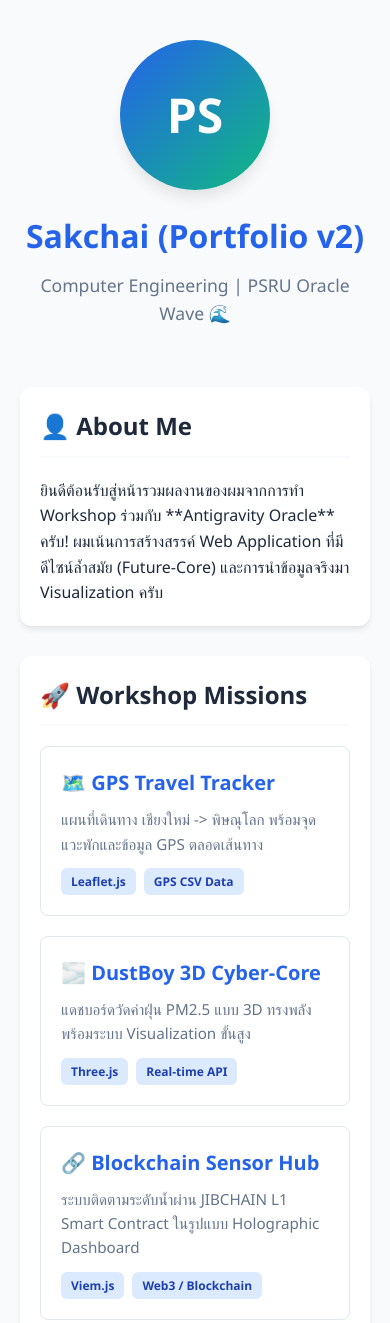
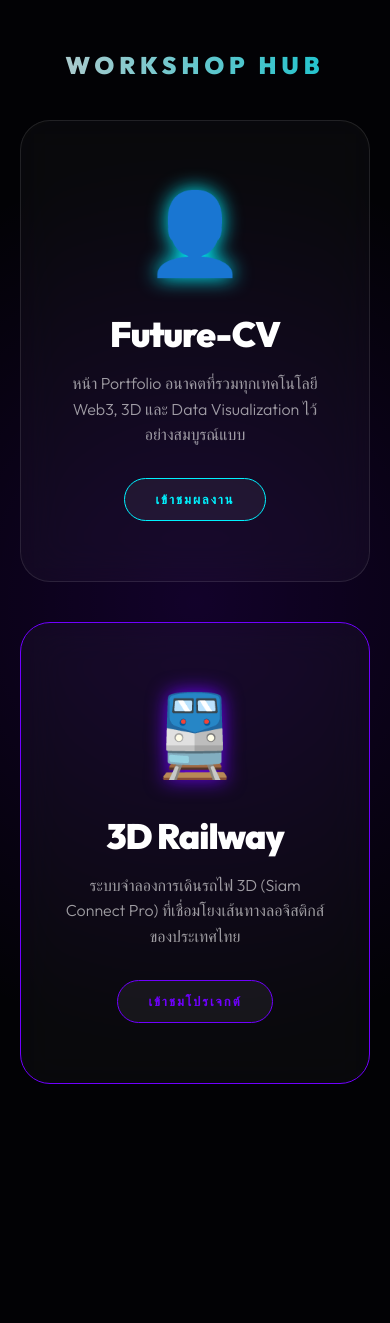
Before and after one commit to sakchai-01/portfolio-v2, a website: page index.html in a window 390 px wide. Shown: the top 1323 px of the page. After the commit the page ends 1204 px from the top, so only its background shows below. Drawn offline with Linux system fonts and the light colour scheme.

Commit message:
Add files via upload

```diff
--- a/index.html
+++ b/index.html
@@ -4,169 +4,155 @@
 <head>
   <meta charset="UTF-8">
   <meta name="viewport" content="width=device-width, initial-scale=1.0">
-  <title>My Portfolio v2 | PSRU Oracle Wave 🌊</title>
+  <title>PSRU Workshop Hub | Future-Core 🌊</title>
+  <link
+    href="https://fonts.googleapis.com/css2?family=Outfit:wght@300;600;900&family=JetBrains+Mono:wght@400;700&display=swap"
+    rel="stylesheet">
   <style>
     :root {
-      --primary: #2563eb;
-      --secondary: #64748b;
-      --bg: #f8fafc;
-      --text: #1e293b;
-      --white: #ffffff;
-      --accent: #10b981;
+      --primary: #00f2ff;
+      --secondary: #7000ff;
+      --bg: #020205;
+      --glass: rgba(255, 255, 255, 0.03);
+      --border: rgba(255, 255, 255, 0.1);
     }
 
     * {
-      box-sizing: border-box;
       margin: 0;
       padding: 0;
+      box-sizing: border-box;
     }
 
     body {
-      font-family: 'Segoe UI', Tahoma, Geneva, Verdana, sans-serif;
       background-color: var(--bg);
-      color: var(--text);
-      line-height: 1.6;
-    }
-
-    .container {
-      max-width: 800px;
-      margin: 0 auto;
-      padding: 40px 20px;
-    }
-
-    header {
-      text-align: center;
-      margin-bottom: 60px;
-    }
-
-    .profile-img {
-      width: 150px;
-      height: 150px;
-      border-radius: 50%;
-      background: linear-gradient(135deg, var(--primary), var(--accent));
-      margin: 0 auto 20px;
+      color: white;
+      font-family: 'Outfit', sans-serif;
+      height: 100vh;
       display: flex;
       align-items: center;
       justify-content: center;
-      color: white;
-      font-size: 3rem;
-      font-weight: bold;
-      box-shadow: 0 10px 15px -3px rgba(0, 0, 0, 0.1);
+      overflow: hidden;
+      background-image:
+        radial-gradient(circle at 50% 50%, rgba(112, 0, 255, 0.15) 0%, transparent 70%);
     }
 
-    h1 {
-      font-size: 2.5rem;
-      margin-bottom: 10px;
-      color: var(--primary);
+    .portal-grid {
+      display: flex;
+      gap: 40px;
+      max-width: 1200px;
+      width: 100%;
+      padding: 20px;
+      perspective: 1000px;
     }
 
-    .subtitle {
-      font-size: 1.1rem;
-      color: var(--secondary);
-      font-weight: 500;
+    .portal-card {
+      flex: 1;
+      background: var(--glass);
+      border: 1px solid var(--border);
+      border-radius: 30px;
+      padding: 60px 40px;
+      text-align: center;
+      text-decoration: none;
+      color: inherit;
+      transition: 0.6s cubic-bezier(0.23, 1, 0.32, 1);
+      backdrop-filter: blur(20px);
+      position: relative;
+      overflow: hidden;
     }
 
-    section {
-      background: var(--white);
-      padding: 30px;
-      border-radius: 12px;
-      box-shadow: 0 4px 6px -1px rgb(0 0 0 / 0.1);
+    .portal-card::before {
+      content: '';
+      position: absolute;
+      top: 0;
+      left: 0;
+      width: 100%;
+      height: 100%;
+      background: linear-gradient(135deg, transparent, rgba(255, 255, 255, 0.05));
+      opacity: 0;
+      transition: 0.6s;
+    }
+
+    .portal-card:hover {
+      transform: scale(1.05) rotateY(10deg);
+      border-color: var(--primary);
+      box-shadow: 0 30px 60px rgba(0, 0, 0, 0.5), 0 0 30px rgba(0, 242, 255, 0.2);
+    }
+
+    .portal-card:hover::before {
+      opacity: 1;
+    }
+
+    .icon {
+      font-size: 5rem;
+      margin-bottom: 30px;
+      display: block;
+      filter: drop-shadow(0 0 10px var(--primary));
+    }
+
+    h2 {
+      font-size: 2.2rem;
+      font-weight: 900;
+      margin-bottom: 15px;
+      letter-spacing: -1px;
+    }
+
+    p {
+      color: rgba(255, 255, 255, 0.6);
+      line-height: 1.6;
       margin-bottom: 30px;
     }
 
-    h2 {
-      font-size: 1.5rem;
-      margin-bottom: 20px;
-      border-bottom: 2px solid var(--bg);
-      padding-bottom: 10px;
-      color: var(--text);
-      display: flex;
-      align-items: center;
-      gap: 10px;
+    .btn {
+      display: inline-block;
+      padding: 12px 30px;
+      background: rgba(255, 255, 255, 0.05);
+      border: 1px solid var(--primary);
+      color: var(--primary);
+      border-radius: 50px;
+      font-weight: bold;
+      text-transform: uppercase;
+      letter-spacing: 2px;
+      font-size: 0.8rem;
+      transition: 0.3s;
     }
 
-    .project-grid {
-      display: grid;
-      grid-template-columns: 1fr;
-      gap: 20px;
+    .portal-card:hover .btn {
+      background: var(--primary);
+      color: black;
+      box-shadow: 0 0 20px var(--primary);
     }
 
-    .project-card {
-      padding: 20px;
-      border: 1px solid #e2e8f0;
-      border-radius: 8px;
-      transition: all 0.3s;
-      text-decoration: none;
-      color: inherit;
-      display: block;
+    .hub-title {
+      position: absolute;
+      top: 50px;
+      text-align: center;
+      width: 100%;
     }
 
-    .project-card:hover {
-      transform: translateY(-5px);
-      border-color: var(--primary);
-      box-shadow: 0 10px 15px -3px rgba(37, 99, 235, 0.1);
+    .hub-title h1 {
+      font-size: 3rem;
+      font-weight: 900;
+      letter-spacing: 15px;
+      text-transform: uppercase;
+      background: linear-gradient(to right, #fff, var(--primary));
+      -webkit-background-clip: text;
+      -webkit-text-fill-color: transparent;
+      opacity: 0.8;
     }
 
-    .project-card h3 {
-      color: var(--primary);
-      margin-bottom: 8px;
-      font-size: 1.25rem;
-    }
-
-    .project-card p {
-      color: var(--secondary);
-      font-size: 0.95rem;
-    }
-
-    .tag-row {
-      margin-top: 12px;
-      display: flex;
-      gap: 8px;
-      flex-wrap: wrap;
-    }
-
-    .tag {
-      display: inline-block;
-      background: #dbeafe;
-      color: #1e40af;
-      padding: 4px 10px;
-      border-radius: 6px;
-      font-size: 0.75rem;
-      font-weight: 600;
-    }
-
-    .main-link {
-      display: block;
-      width: 100%;
-      text-align: center;
-      padding: 15px;
-      background: var(--primary);
-      color: white;
-      text-decoration: none;
-      border-radius: 8px;
-      font-weight: bold;
-      margin-top: 20px;
-      transition: background 0.3s;
-    }
-
-    .main-link:hover {
-      background: #1d4ed8;
-    }
-
-    footer {
-      text-align: center;
-      padding: 40px;
-      color: var(--secondary);
-      font-size: 0.9rem;
-    }
-
-    @media (max-width: 600px) {
-      h1 {
-        font-size: 2rem;
+    @media (max-width: 768px) {
+      .portal-grid {
+        flex-direction: column;
       }
 
-      section {
-        padding: 20px;
+      .hub-title h1 {
+        font-size: 1.5rem;
+        letter-spacing: 5px;
+      }
+
+      body {
+        height: auto;
+        padding: 100px 0;
       }
     }
   </style>
@@ -174,68 +160,24 @@
 
 <body>
 
-  <div class="container">
-    <header>
-      <div class="profile-img">PS</div>
-      <h1>Sakchai (Portfolio v2)</h1>
-      <p class="subtitle">Computer Engineering | PSRU Oracle Wave 🌊</p>
-    </header>
+  <div class="hub-title">
+    <h1>Workshop Hub</h1>
+  </div>
 
-    <section id="about">
-      <h2>👤 About Me</h2>
-      <p>ยินดีต้อนรับสู่หน้ารวมผลงานของผมจากการทำ Workshop ร่วมกับ **Antigravity Oracle** ครับ! ผมเน้นการสร้างสรรค์ Web
-        Application ที่มีดีไซน์ล้ำสมัย (Future-Core) และการนำข้อมูลจริงมา Visualization ครับ</p>
-    </section>
+  <div class="portal-grid">
+    <a href="portfolio-v2/cv-portfolio.html" class="portal-card">
+      <span class="icon">👤</span>
+      <h2>Future-CV</h2>
+      <p>หน้า Portfolio อนาคตที่รวมทุกเทคโนโลยี Web3, 3D และ Data Visualization ไว้อย่างสมบูรณ์แบบ</p>
+      <span class="btn">เข้าชมผลงาน</span>
+    </a>
 
-    <section id="projects">
-      <h2>🚀 Workshop Missions</h2>
-      <div class="project-grid">
-        <a href="travel-map.html" class="project-card">
-          <h3>🗺️ GPS Travel Tracker</h3>
-          <p>แผนที่เดินทาง เชียงใหม่ -> พิษณุโลก พร้อมจุดแวะพักและข้อมูล GPS ตลอดเส้นทาง</p>
-          <div class="tag-row">
-            <span class="tag">Leaflet.js</span>
-            <span class="tag">GPS CSV Data</span>
-          </div>
-        </a>
-
-        <a href="dustboy-3d.html" class="project-card">
-          <h3>🌫️ DustBoy 3D Cyber-Core</h3>
-          <p>แดชบอร์ดวัดค่าฝุ่น PM2.5 แบบ 3D ทรงพลัง พร้อมระบบ Visualization ขั้นสูง</p>
-          <div class="tag-row">
-            <span class="tag">Three.js</span>
-            <span class="tag">Real-time API</span>
-          </div>
-        </a>
-
-        <a href="blockchain-sensor.html" class="project-card">
-          <h3>🔗 Blockchain Sensor Hub</h3>
-          <p>ระบบติดตามระดับน้ำผ่าน JIBCHAIN L1 Smart Contract ในรูปแบบ Holographic Dashboard</p>
-          <div class="tag-row">
-            <span class="tag">Viem.js</span>
-            <span class="tag">Web3 / Blockchain</span>
-          </div>
-        </a>
-
-        <a href="index.html" class="project-card">
-          <h3>🚆 Siam Connect Pro</h3>
-          <p>โปรเจกต์เกมและระบบจัดการ Logistics ทรงพลังที่เป็นศูนย์กลางของเวิร์กชอปนี้</p>
-          <div class="tag-row">
-            <span class="tag">Interactive UI</span>
-            <span class="tag">Game Engine</span>
-          </div>
-        </a>
-      </div>
-    </section>
-
-    <section id="contact">
-      <h2>📧 Contact</h2>
-      <p>GitHub: <a href="https://github.com/sakchai-01" target="_blank">sakchai-01</a></p>
-    </section>
-
-    <footer>
-      &copy; 2026 PSRU Workshop - Crafted with 🍌 by NanoBanana
-    </footer>
+    <a href="train-simulation.html" class="portal-card" style="border-color: var(--secondary);">
+      <span class="icon" style="filter: drop-shadow(0 0 10px var(--secondary));">🚆</span>
+      <h2 style="color: #fff;">3D Railway</h2>
+      <p>ระบบจำลองการเดินรถไฟ 3D (Siam Connect Pro) ที่เชื่อมโยงเส้นทางลอจิสติกส์ของประเทศไทย</p>
+      <span class="btn" style="border-color: var(--secondary); color: var(--secondary);">เข้าชมโปรเจกต์</span>
+    </a>
   </div>
 
 </body>
```
Also changed, not shown: package.json (added, +22 -0 lines), train-simulation.html (added, +107 -0 lines), tsconfig.json (added, +34 -0 lines), vite.config.ts (added, +29 -0 lines), blockchain-sensor.html (line endings or trailing spaces), dustboy-3d.html (line endings or trailing spaces), travel-map.html (line endings or trailing spaces), 1 other file.
